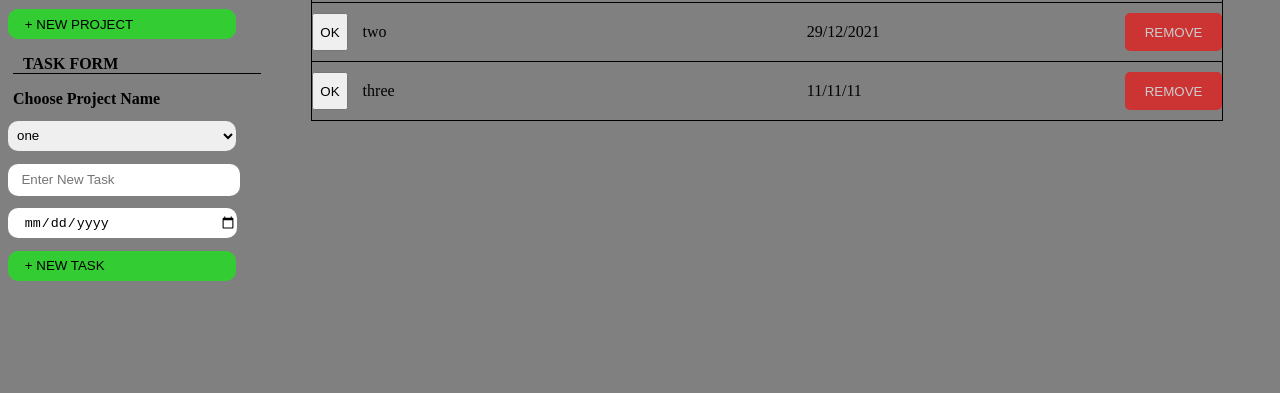
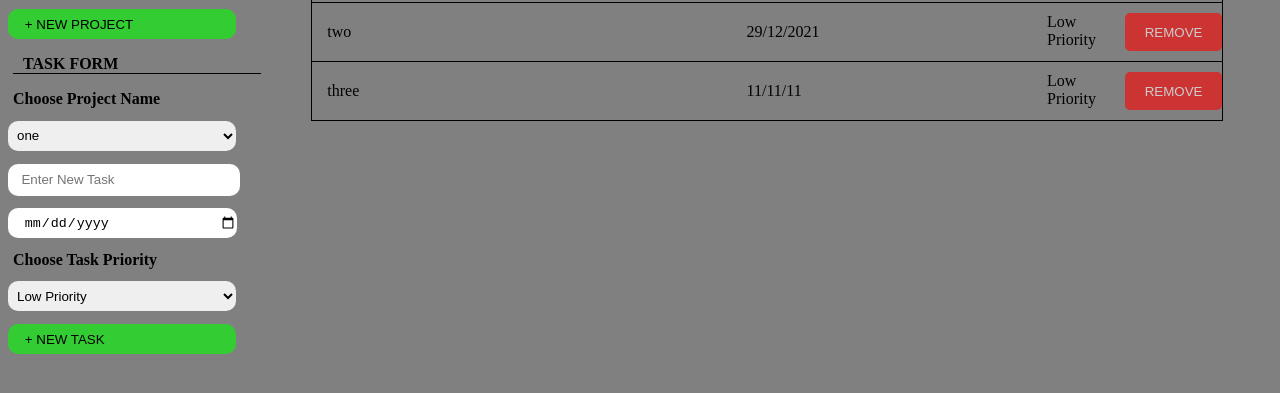
Before and after one commit to Maii0407/checklist, a website built with webpack: page dist/index.html in a window 1280 px wide. Shown: the part 207-600 px from the top of the page. Built offline with nearby package versions, Linux system fonts and the light colour scheme.

Commit message:
just need some finishing touches

```diff
--- a/src/createStuff/createStuff.js
+++ b/src/createStuff/createStuff.js
@@ -28,9 +28,9 @@ const createStuff = (function(){
             const newTask = document.createElement('div');
             newTask.classList.add('new-task');
             newTask.innerHTML =
-                `<button class="task-check">OK</button>
-                 <div class="task-name">${task.name}</div>
+                `<div class="task-name">${task.name}</div>
                  <div class="task-date">${task.date}</div>
+                 <div class="task-priority">${task.priority}</div>
                  <button class="task-remove" value="${project.taskList.indexOf(task)}" data-projectIndex="${logicStuff.projectList.indexOf(project)}">REMOVE</button>`;
 
             document.getElementById(project.name).appendChild(newTask);
@@ -56,8 +56,9 @@ const createStuff = (function(){
         const projectName = document.getElementById('projectList');
         const taskName = document.querySelector('.taskName-input');
         const taskDate = document.querySelector('.taskDate-input');
+        const taskPriority = document.getElementById(`task-priority`);
 
-        const newTask = new logicStuff.task(taskName.value, taskDate.value);
+        const newTask = new logicStuff.task(taskName.value, taskDate.value, taskPriority.value);
         logicStuff.projectList[projectName.value].taskList.push(newTask);
 
         generateTask(logicStuff.projectList[projectName.value]);
--- a/src/defaultStuff.css
+++ b/src/defaultStuff.css
@@ -93,6 +93,21 @@ body {
     border: none;
     text-indent: 5%;
     margin-top: 5%;
+    margin-bottom: 5%;
+    cursor: pointer;
+}
+
+.priority-label {
+    margin-left: 5px;
+    font-weight: bold;
+}
+#task-priority {
+    width: 90%;
+    height: 30px;
+    margin-top: 5%;
+    border-radius: 10px;
+    text-indent: 5px;
+    border: none;
     cursor: pointer;
 }
 
--- a/src/defaultStuff/defaultStuff.js
+++ b/src/defaultStuff/defaultStuff.js
@@ -91,6 +91,24 @@ const defaultStuff = (function(){
         return dateInput;
     };
 
+    function makePriorityInput(){
+        const priorityLabel = document.createElement('label');
+        priorityLabel.innerText = `Choose Task Priority`;
+        priorityLabel.classList.add('priority-label');
+        priorityLabel.setAttribute('for', 'task-priority');
+        document.getElementById('form-container').appendChild(priorityLabel);
+
+        const priorityInput = document.createElement('select');
+        priorityInput.setAttribute('name', 'task-priority');
+        priorityInput.id = `task-priority`;
+        priorityInput.innerHTML = `
+            <option value='Low Priority'>Low Priority</option>
+            <option value='Medium Priority'>Medium Priority</option>
+            <option value='High Priority'>High Priority</option>`;
+
+        document.getElementById('form-container').appendChild(priorityInput);
+    };
+
     function makeSubmitButton(){
         const submitBtn = document.createElement('button');
         submitBtn.setAttribute('type', 'button');
@@ -114,6 +132,7 @@ const defaultStuff = (function(){
         makeTaskOptions();
         makeNameInput();
         makeDateInput();
+        makePriorityInput();
         makeSubmitButton();
     };
 
--- a/src/logicStuff/logicStuff.js
+++ b/src/logicStuff/logicStuff.js
@@ -10,17 +10,18 @@ const logicStuff = (function(){
     }
 
     class task {
-        constructor(name,date){
+        constructor(name,date,priority){
             this.name = name;
             this.date = date;
+            this.priority = priority;
         }
     }
 
     let one = new project(`one`);
     projectList.push(one);
 
-    let num02 = new task(`two`, `29/12/2021`);
-    let num03 = new task('three', '11/11/11');
+    let num02 = new task(`two`, `29/12/2021`, `Low Priority`);
+    let num03 = new task('three', '11/11/11', `Low Priority`);
     one.taskList.push(num02,num03);
 
     return {
```
Also changed, not shown: dist/main.js.
